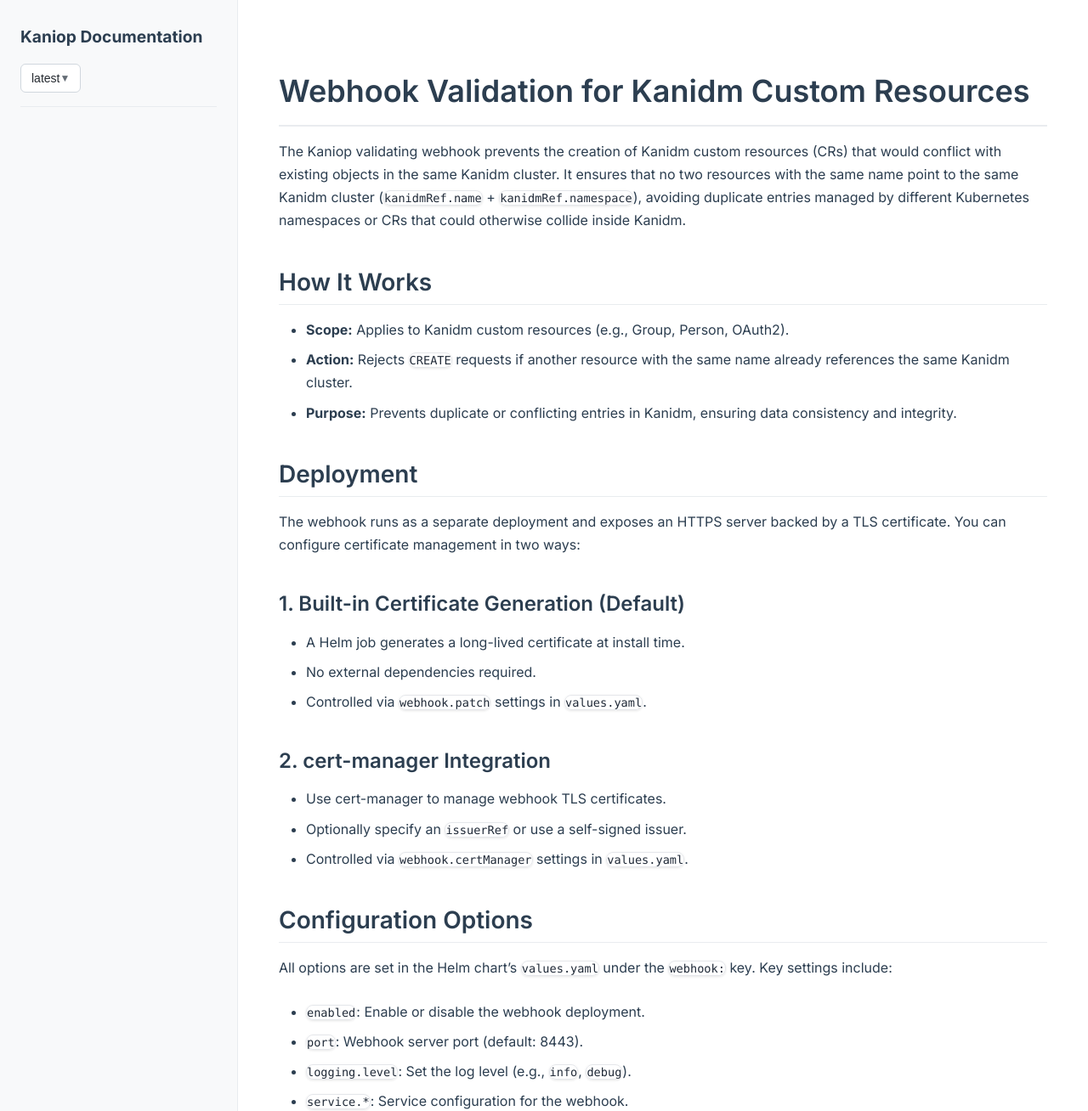
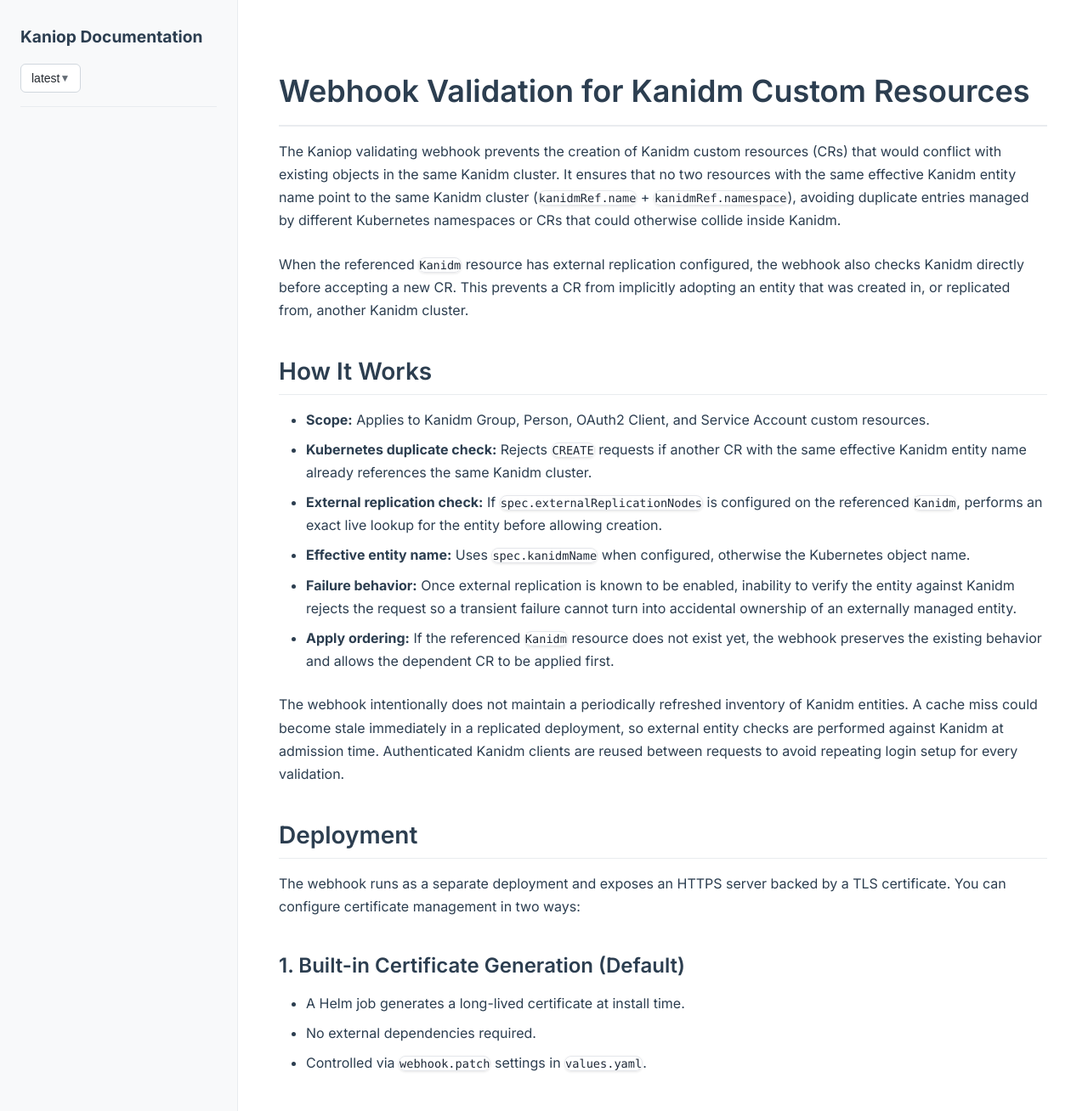
Before and after one commit to pando85/pando85.github.io, a Jekyll site: the page built from docs/kaniop/latest/webhook.md, in a window 1280 px wide and 1400 px high, scrolled down 431 px, cut to the strip 92-1400 px from the top of the window. Shown: the whole strip at 85% size. Built offline with Jekyll 4.4.1, drawn with Linux system fonts in a browser that asks for light colours; some of the changed text lies outside the part shown.

Commit message:
deploy: pando85/kaniop@8d6383d645cc596a2255a831da89172b31503d8d

```diff
--- a/docs/kaniop/latest/webhook.md
+++ b/docs/kaniop/latest/webhook.md
@@ -7,17 +7,33 @@
 
 The Kaniop validating webhook prevents the creation of Kanidm custom resources (CRs) that would
 conflict with existing objects in the same Kanidm cluster. It ensures that no two resources with the
-same name point to the same Kanidm cluster (`kanidmRef.name` + `kanidmRef.namespace`), avoiding
-duplicate entries managed by different Kubernetes namespaces or CRs that could otherwise collide
-inside Kanidm.
+same effective Kanidm entity name point to the same Kanidm cluster (`kanidmRef.name` +
+`kanidmRef.namespace`), avoiding duplicate entries managed by different Kubernetes namespaces or
+CRs that could otherwise collide inside Kanidm.
+
+When the referenced `Kanidm` resource has external replication configured, the webhook also checks
+Kanidm directly before accepting a new CR. This prevents a CR from implicitly adopting an entity
+that was created in, or replicated from, another Kanidm cluster.
 
 ## How It Works
 
-- **Scope:** Applies to Kanidm custom resources (e.g., Group, Person, OAuth2).
-- **Action:** Rejects `CREATE` requests if another resource with the same name already references
-  the same Kanidm cluster.
-- **Purpose:** Prevents duplicate or conflicting entries in Kanidm, ensuring data consistency and
-  integrity.
+- **Scope:** Applies to Kanidm Group, Person, OAuth2 Client, and Service Account custom resources.
+- **Kubernetes duplicate check:** Rejects `CREATE` requests if another CR with the same effective
+  Kanidm entity name already references the same Kanidm cluster.
+- **External replication check:** If `spec.externalReplicationNodes` is configured on the referenced
+  `Kanidm`, performs an exact live lookup for the entity before allowing creation.
+- **Effective entity name:** Uses `spec.kanidmName` when configured, otherwise the Kubernetes object
+  name.
+- **Failure behavior:** Once external replication is known to be enabled, inability to verify the
+  entity against Kanidm rejects the request so a transient failure cannot turn into accidental
+  ownership of an externally managed entity.
+- **Apply ordering:** If the referenced `Kanidm` resource does not exist yet, the webhook preserves
+  the existing behavior and allows the dependent CR to be applied first.
+
+The webhook intentionally does not maintain a periodically refreshed inventory of Kanidm entities.
+A cache miss could become stale immediately in a replicated deployment, so external entity checks
+are performed against Kanidm at admission time. Authenticated Kanidm clients are reused between
+requests to avoid repeating login setup for every validation.
 
 ## Deployment
 
@@ -69,11 +85,17 @@
 - The webhook server always uses HTTPS.
 - TLS certificates are managed automatically (via Helm job or cert-manager).
 - RBAC and service account resources are created as needed for secure operation.
+- External-replication validation uses the operator-managed Kanidm credentials and TLS trust
+  configuration.
 
 ## Troubleshooting
 
-- If webhook requests are being rejected unexpectedly, check for existing CRs with the same name and
-  Kanidm reference.
+- If webhook requests are being rejected unexpectedly, check for existing CRs with the same
+  effective `kanidmName` and Kanidm reference.
+- For Kanidm clusters using external replication, check whether an entity with that name already
+  exists directly in Kanidm.
+- If validation reports that it cannot verify an externally replicated entity, check Kanidm
+  availability, the admin password Secret, and the configured TLS Secret.
 - Review webhook logs for detailed error messages (`logging.level: debug`).
 - Ensure the webhook service is reachable and the certificate is valid.
 
```
